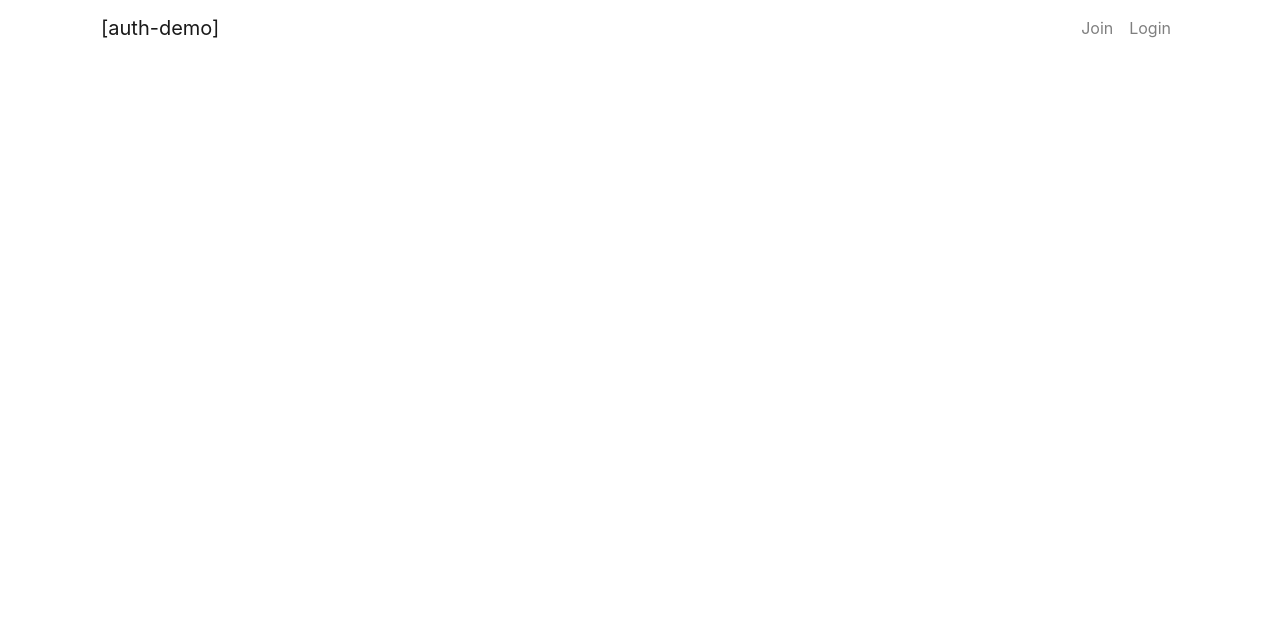
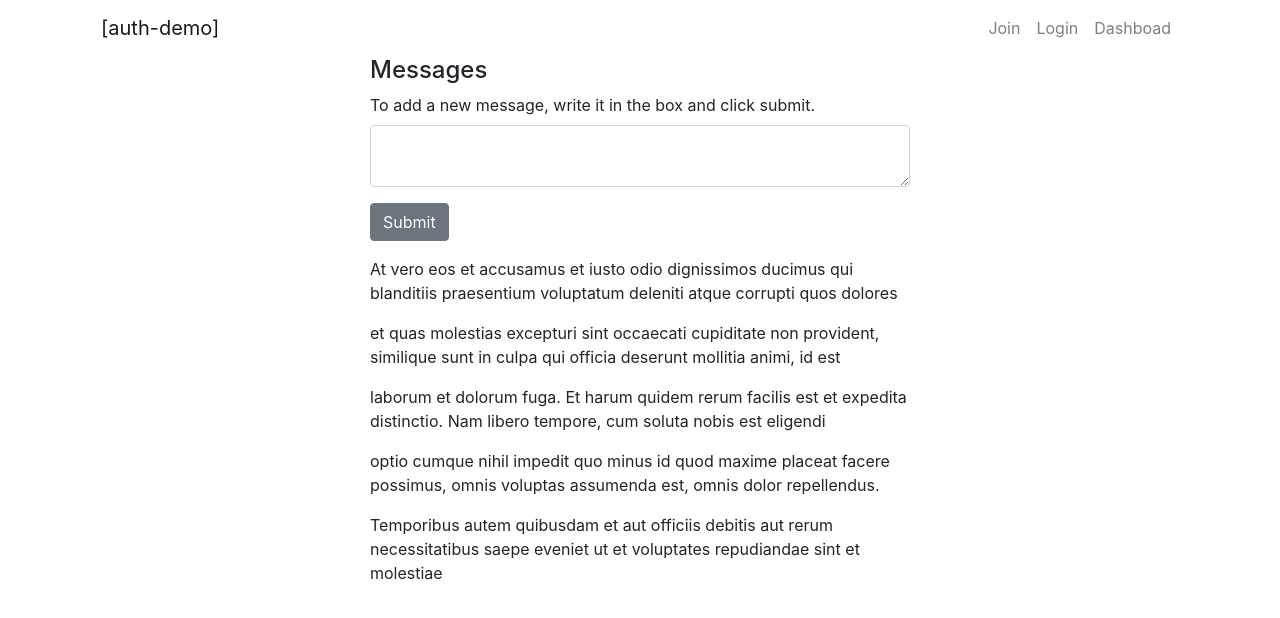
Before and after one commit to axolotl/auth-demo, a React (Create React App) app: page /dash in a window 1280 px wide. Shown: the top 618 px of the page. Built offline with nearby package versions, Linux system fonts and the light colour scheme.

Commit message:
prototyped messages component

```diff
--- a/src/components/App.js
+++ b/src/components/App.js
@@ -13,6 +13,7 @@ import {
 import Intro from './Intro';
 import Join from './Join';
 import Login from './Login';
+import Dash from './Dash';
 
 class App extends Component {
   render() {
@@ -33,6 +34,9 @@ class App extends Component {
                     <NavItem>
                       <NavLink href="/login">Login</NavLink>
                     </NavItem>
+                    <NavItem>
+                      <NavLink href="/dash">Dashboad</NavLink>
+                    </NavItem>
                   </Nav>
               </Navbar>
             </Col>
@@ -45,6 +49,7 @@ class App extends Component {
               <Route exact path="/" component={Intro} />
               <Route path="/join" component={Join} />
               <Route path="/login" component={Login} />
+              <Route path="/dash" component={Dash} />
 
             </Col>
             <Col xs="3" />
--- /dev/null
+++ b/src/components/Dash.js
@@ -0,0 +1,48 @@
+import React, { Component } from 'react';
+import {
+  Form,
+  FormGroup,
+  Label,
+  Input,
+  Button } from 'reactstrap';
+
+class Dash extends Component {
+  render() {
+    return (
+      <div>
+        <h4>Messages</h4>
+        <Form>
+          <FormGroup>
+            <Label for="exampleText">To add a new message, write it in the box and click submit.</Label>
+            <Input type="textarea" name="text" id="exampleText" />
+          </FormGroup>
+        </Form>
+
+        <Button>Submit</Button>
+        <p />
+
+        <p>
+          At vero eos et accusamus et iusto odio dignissimos ducimus qui blanditiis praesentium voluptatum deleniti atque corrupti quos dolores
+        </p>
+
+        <p>
+          et quas molestias excepturi sint occaecati cupiditate non provident, similique sunt in culpa qui officia deserunt mollitia animi, id est         </p>
+
+        <p>
+          laborum et dolorum fuga. Et harum quidem rerum facilis est et expedita distinctio. Nam libero tempore, cum soluta nobis est eligendi
+        </p>
+
+        <p>
+          optio cumque nihil impedit quo minus id quod maxime placeat facere possimus, omnis voluptas assumenda est, omnis dolor repellendus.
+        </p>
+
+        <p>
+          Temporibus autem quibusdam et aut officiis debitis aut rerum necessitatibus saepe eveniet ut et voluptates repudiandae sint et molestiae
+        </p>
+
+      </div>
+    )
+  }
+}
+
+export default Dash;
--- a/src/components/Intro.js
+++ b/src/components/Intro.js
@@ -3,9 +3,9 @@ import React, { Component } from 'react';
 const Intro = () => (
   <div>
     <h4>Welcome to auth-demo</h4>
-    <p>auth-demo is a single-page React app serving account creation, login, and saved messages.</p>
+    <p>auth-demo is a single-page React app serving account creation, login, and the ability to save messages to the server.</p>
     <p>The front-end is created with create-react-app and bootstrap (via reactstrap). The backend is created with postgres, express, and passport.</p>
-    <p>To get started, click join. If you already have an accound, proceed to login.</p>
+    <p>To get started, click <a href="/join">join</a>. If you already have an accound, proceed to <a href="/login">login</a>.</p>
   </div>
 )
 
```
